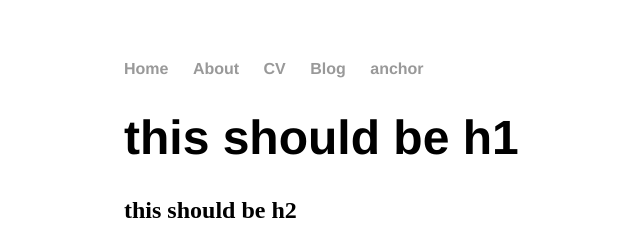
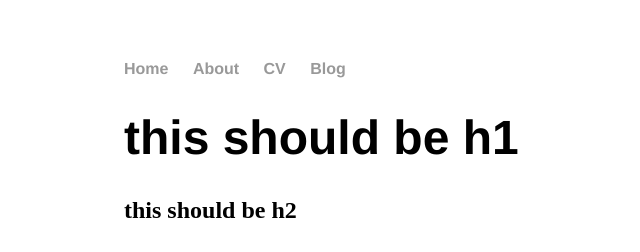
Before and after one commit to thinkingsystems/thinkingsystems.github.io, a Jekyll site: the page built from index.md, in a window 1280 px wide. Shown: the top 252 px of the page, without its empty margins (68-708 px from the left). Built offline with Jekyll 4.4.1, drawn with Linux system fonts in a browser that asks for light colours.

Commit message:
Updated default.html

```diff
--- a/_layouts/default.html
+++ b/_layouts/default.html
@@ -12,7 +12,6 @@
 		        	<li><a href="/about">About</a></li>
 	        		<li><a href="/cv">CV</a></li>
 	        		<li><a href="/blog">Blog</a></li>
-                    <li><a href="#test">anchor</a></li>
 	    		</ul>
 			</nav>
 			<div class="container">
```
